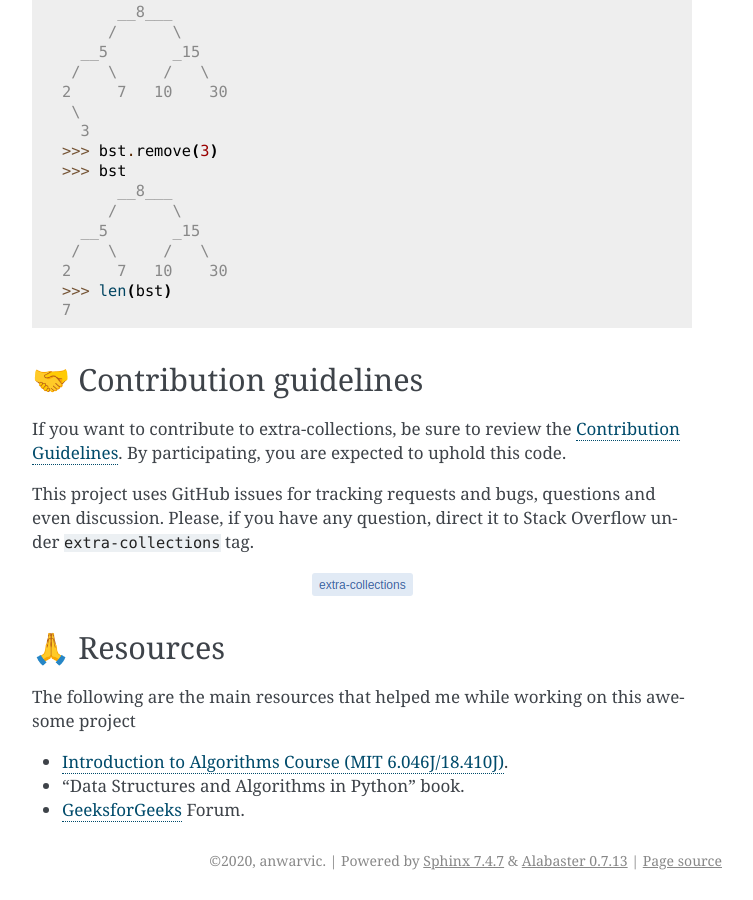
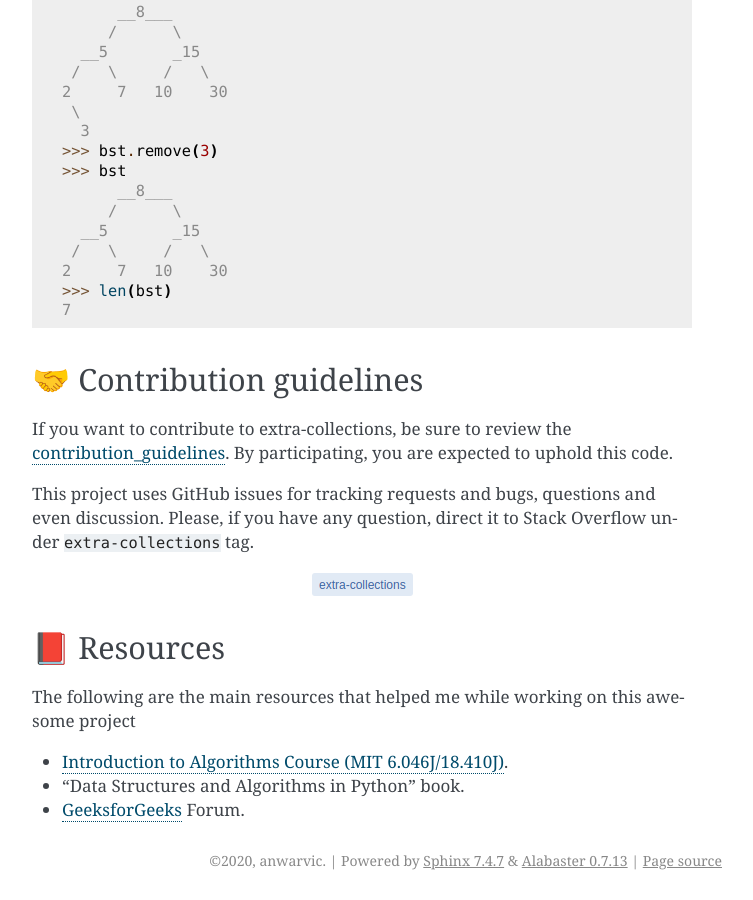
Before and after one commit to Anwarvic/extra-collections, a Sphinx documentation site: the page built from docs/source/index.rst, in a window 1280 px wide and 900 px high, scrolled down 2524 px. Shown: the whole window, without its empty margins (388-1141 px from the left). Built offline with Sphinx 7.4.7, drawn with Linux system fonts in a browser that asks for light colours; some of the changed text lies outside the part shown.

```diff
--- a/docs/source/contribution.rst
+++ b/docs/source/contribution.rst
@@ -1,5 +1,3 @@
-.. _contribution_guidelines:
-
 Contribution Guidelines
 =======================
 
--- a/docs/source/index.rst
+++ b/docs/source/index.rst
@@ -127,7 +127,7 @@ and start using it right-away. The following code uses a :ref:`bst`:
 🤝 Contribution guidelines
 ---------------------------
 If you want to contribute to extra-collections, be sure to review the
-:ref:`contribution_guidelines`. By participating, you are expected to uphold this code.
+`contribution_guidelines <./contribution.html>`_. By participating, you are expected to uphold this code.
 
 This project uses GitHub issues for tracking requests and bugs, questions and
 even discussion. Please, if you have any question, direct it to Stack Overflow
@@ -138,7 +138,7 @@ under :code:`extra-collections` tag.
    :target: https://stackoverflow.com/questions/tagged/extra-collections
 
 
-🙏 Resources
+📕 Resources
 ------------
 The following are the main resources that helped me while working on this
 awesome project
```
